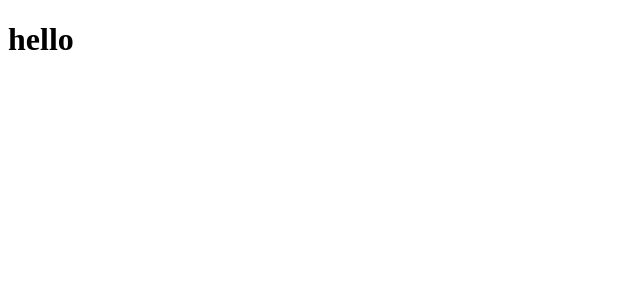
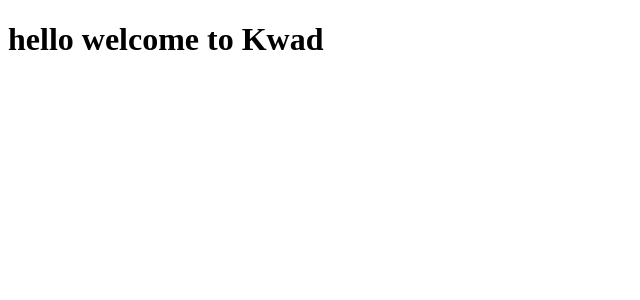
Before and after one commit to tundeaji1232/kwad, a React (Create React App) app in the folder client/: page / in a window 1280 px wide. Shown: the top 300 px of the page, without its empty margins (0-640 px from the left). Built offline with nearby package versions, Linux system fonts and the light colour scheme.

Commit message:
first changes

```diff
--- a/client/src/App.js
+++ b/client/src/App.js
@@ -5,7 +5,7 @@ class App extends Component {
   render() {
     return (
       <div className="App">
-        <h1> hello </h1>
+        <h1> hello welcome to Kwad </h1>
       </div>
     );
   }
--- a/package.json
+++ b/package.json
@@ -1,7 +1,6 @@
 {
   "name": "kwad",
   "version": "1.0.0",
-  "description": "",
   "main": "index.js",
   "scripts": {
     "test": "echo \"Error: no test specified\" && exit 1",
@@ -24,5 +23,6 @@
     "concurrently": "^3.5.1",
     "express": "^4.16.3",
     "nodemon": "^1.17.2"
-  }
+  },
+  "description": ""
 }
```
